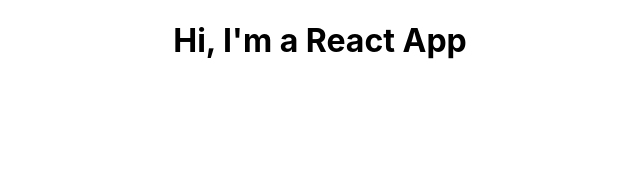
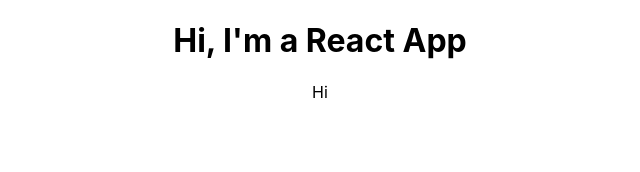
Before and after one commit to robertdeyb/react-tutorial, a React (Create React App) app: page / in a window 1280 px wide. Shown: the top 172 px of the page, without its empty margins (320-960 px from the left). Built offline with nearby package versions, Linux system fonts and the light colour scheme.

Commit message:
adding sample component

```diff
--- a/src/App.js
+++ b/src/App.js
@@ -1,13 +1,15 @@
 import './App.css';
-import { Component } from 'react';
-
+import React, { Component } from 'react';
+import Person from './Person/Person';
 class App extends Component {
   render() {
     return (
       <div className="App">
         <h1>Hi, I'm a React App</h1>
+        <Person/>
       </div>
     )
+    // return React.createElement('div', {className: 'App'}, React.createElement('h1', null, 'Sample Text'));
   }
 }
 
--- /dev/null
+++ b/src/Person/Person.js
@@ -0,0 +1,6 @@
+import React from 'react';
+const person = () => {
+    return <p>Hi</p>
+}
+
+export default person;
```
Also changed, not shown: 2 other files (tests, documents, lock files or other folders).
